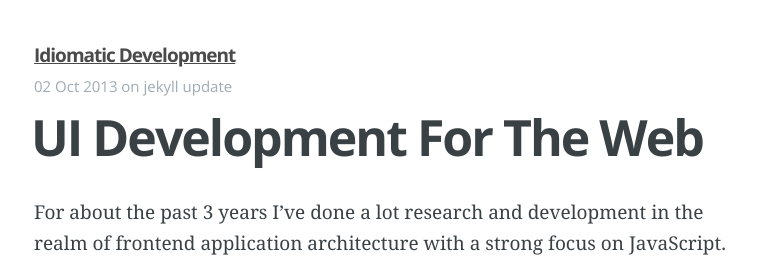
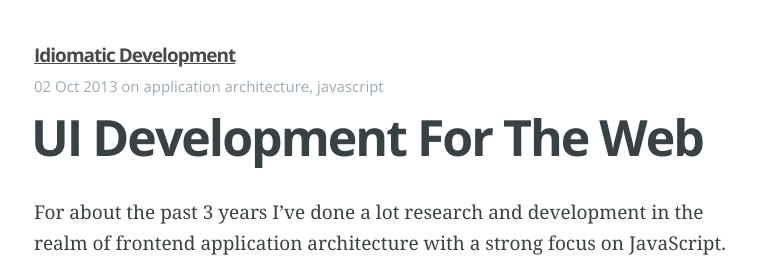
Before and after one commit to chadhietala/chadhietala.github.io, a Jekyll site: the page built from _posts/2013-10-2-UI-Development-For-The-Web.markdown, in a window 1280 px wide and 900 px high. Shown: the top 263 px of the window, without its empty margins (256-1021 px from the left). Built offline with Jekyll 4.4.1, drawn with Linux system fonts in a browser that asks for light colours; Markdown is read by kramdown in place of the engine named in the settings.

Commit message:
Adding correct tags

```diff
--- a/_posts/2013-10-2-UI-Development-For-The-Web.markdown
+++ b/_posts/2013-10-2-UI-Development-For-The-Web.markdown
@@ -2,7 +2,7 @@
 layout: post
 title:  "UI Development For The Web"
 date:   2013-10-2 10:18:00
-categories: jekyll update
+categories: application architecture, javascript
 ---
 
 For about the past 3 years I’ve done a lot research and development in the realm of frontend application architecture with a strong focus on JavaScript. As more and more logic moves to the client it will become more and more important to have complete architectures in place. In more recent times, when people here the words “JavaScript Architecture” they automatically think of Model-View-Controller(MVC). In it’s purest form MVC is not a complete architecture and it is more of pattern. The reason why it’s not a complete architecture is that it does not prescribe a solution for “every thing” you would want to do in a system. Lets look how GUI development has evolved in the past 40 years or so.
```
